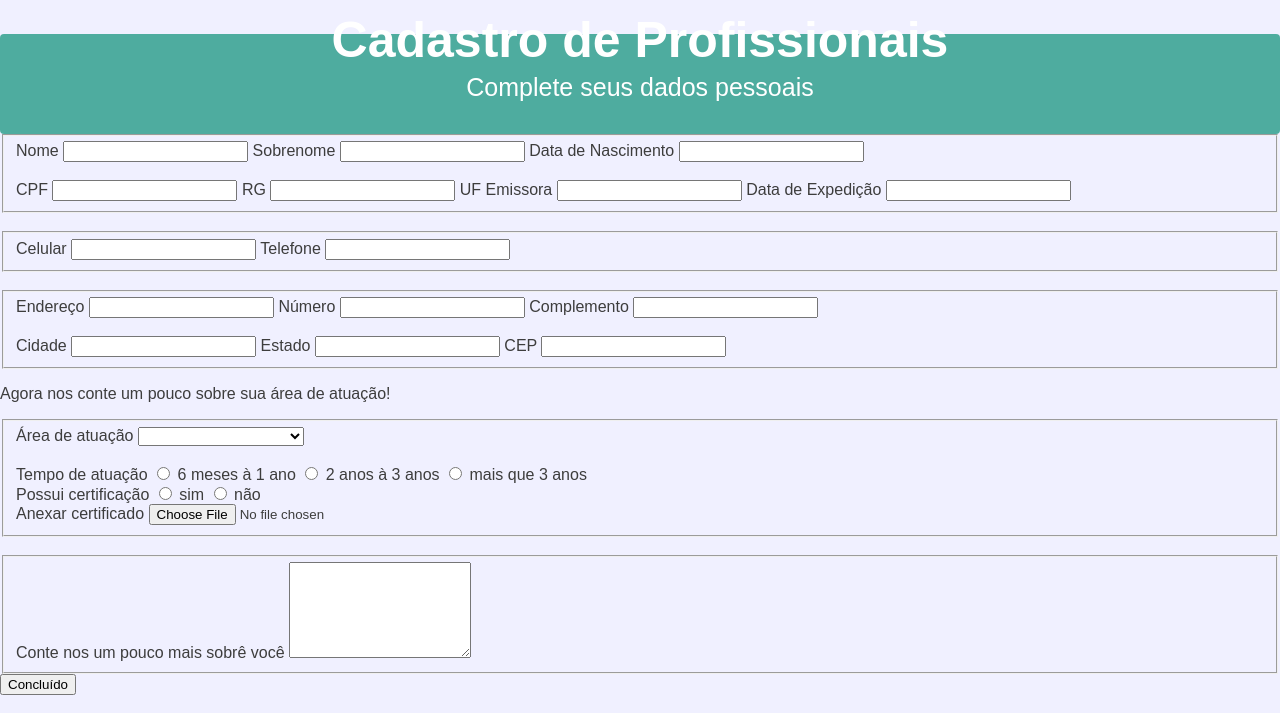
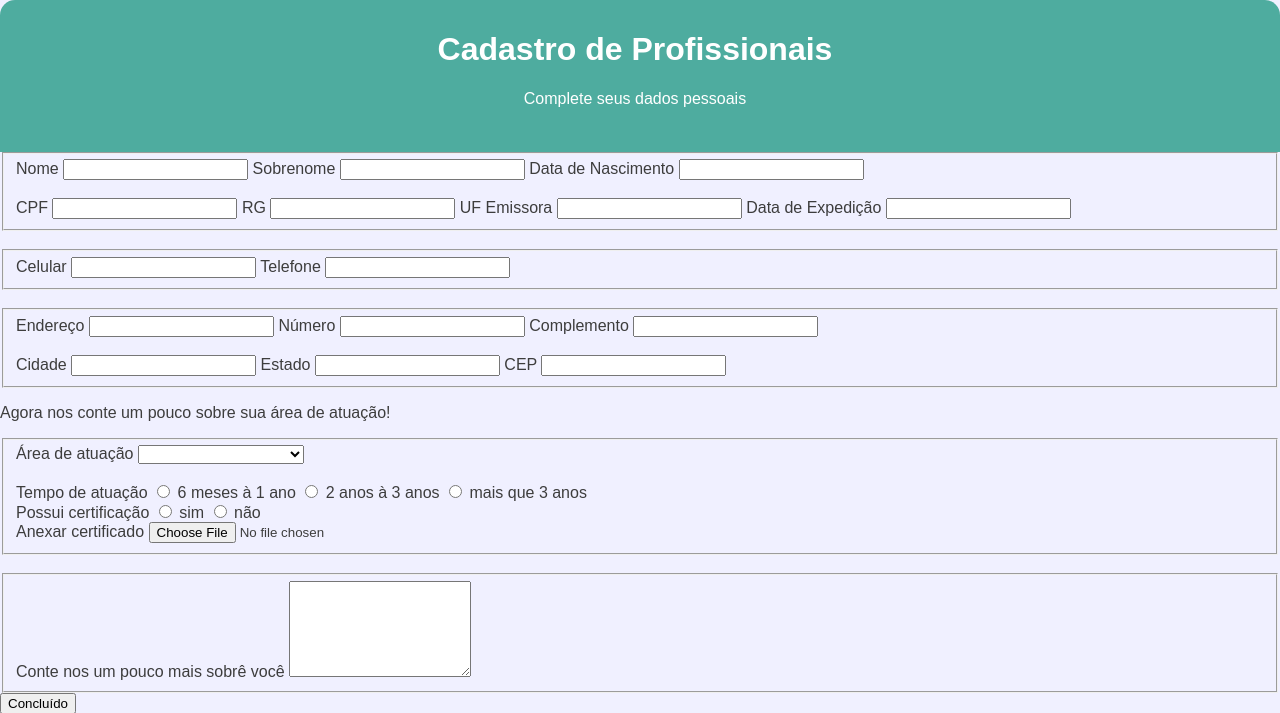
Before and after one commit to Curso-DS-Etec/valetudo_tcc, a PHP site: page /formularioProfissional.html in a window 1280 px wide. Shown: the top 713 px of the page. Run offline with PHP 8.4, Linux system fonts and the light colour scheme.

Commit message:
alteração titulo

```diff
--- a/front-end/css/style.css
+++ b/front-end/css/style.css
@@ -282,12 +282,12 @@ body {
 }
 
 .tituloCadastro {
+    margin: auto;
+    background-color: #0a9077b3;
     color: #fff;
-    font-size: 25px;
-    background-color: #0a9077b3;
-    height: 100px;
-    padding: 0 60px 20px 60px;
-    border-radius: 4px;
+    padding: 10px 10px 10px 0px;
     text-align: center;
-    line-height: 1ch;
+    border-radius:  15px 15px 0px 0px;
+
+
 }
```
